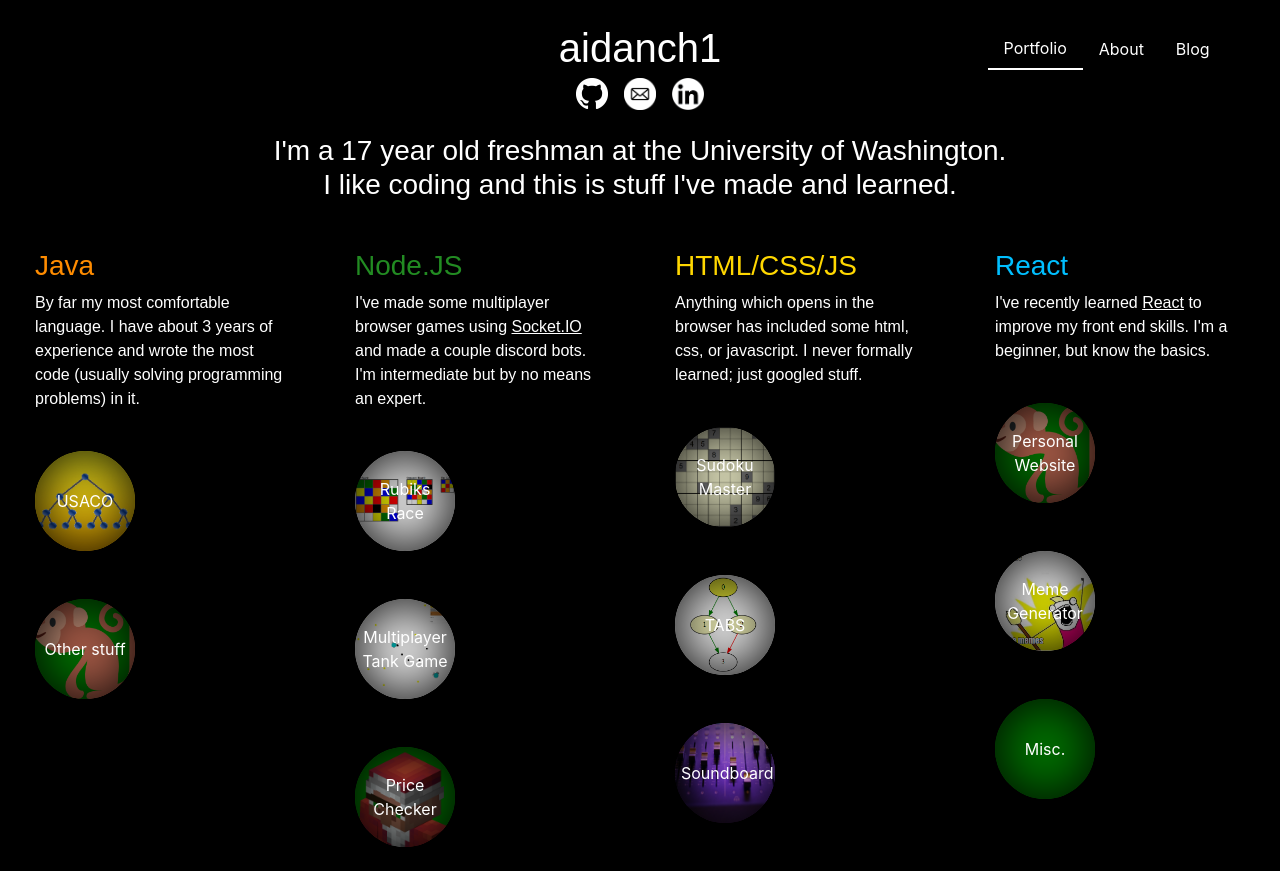
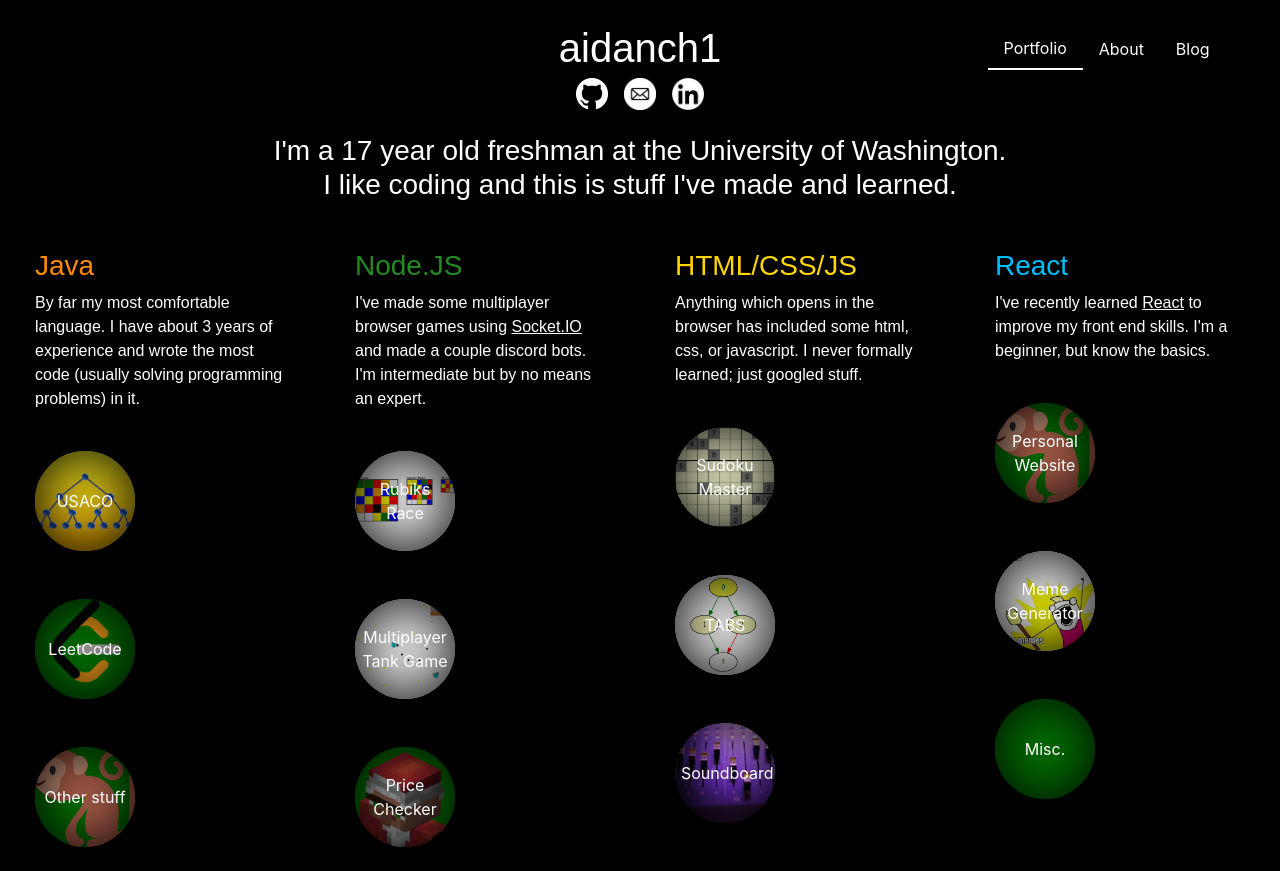
Before and after one commit to aidanch1/aidanch1.github.io, a React (Create React App) app: page / in a window 1280 px wide. Built offline with nearby package versions, Linux system fonts and the light colour scheme.

Commit message:
lc section

```diff
--- a/src/components/JavaSection.js
+++ b/src/components/JavaSection.js
@@ -20,6 +20,13 @@ function JavaSection(props){
                 I'm familiar with basic concepts like sorting, DP, shortest paths, flood fill, dfs/bfs, etc. and finding tricks to cut down the runtime."
             />
             <Project
+                image="/project-thumbnails/LeetCode_logo_black.png"
+                link="https://leetcode.com/aidanch1/"
+                name="LeetCode"
+                description={["Recently gotten into it. Trying to get contest rating over 2100 (currently rated 1790, I've only done 5 contests). Problems solved: 124 Link to my profile is above and link to my yt channel is here: ",
+                <a className="whitelink" href="https://www.youtube.com/channel/UCbkEY_Q_cjApuCHYcgdpM3g" target="_blank" rel="noreferrer">yt channel</a>]}
+            />
+            <Project
                 image="/apple-touch-icon.png"
                 name="Other stuff"
                 description={["I like automating mundane tasks with java's robot class. Some libraries which I've used are ",
--- a/src/components/Main.js
+++ b/src/components/Main.js
@@ -3,6 +3,7 @@ import Portfolio from "./Portfolio"
 import About from "./About"
 import Blog from "./Blog"
 import Post from "./Post"
+import PageNotFound from "./PageNotFound"
 import { Switch, Route } from 'react-router-dom';
 
 function Main(){
@@ -12,6 +13,7 @@ function Main(){
         <Route exact path='/about' component={About}></Route>
         <Route exact path='/blog' component={Blog}></Route>
         <Route path="/post/:slug" component={Post}></Route>
+        <Route component={PageNotFound} />
     </Switch>
     )
 }
--- /dev/null
+++ b/src/components/PageNotFound.js
@@ -0,0 +1,9 @@
+import React from "react"
+
+function PageNotFound(){
+    return (
+        <h1 className="text-center">Page does not exist ¯\_(ツ)_/¯</h1>
+    )
+}
+
+export default PageNotFound
```
Also changed, not shown: public/project-thumbnails/LeetCode_logo_black.png (added).
